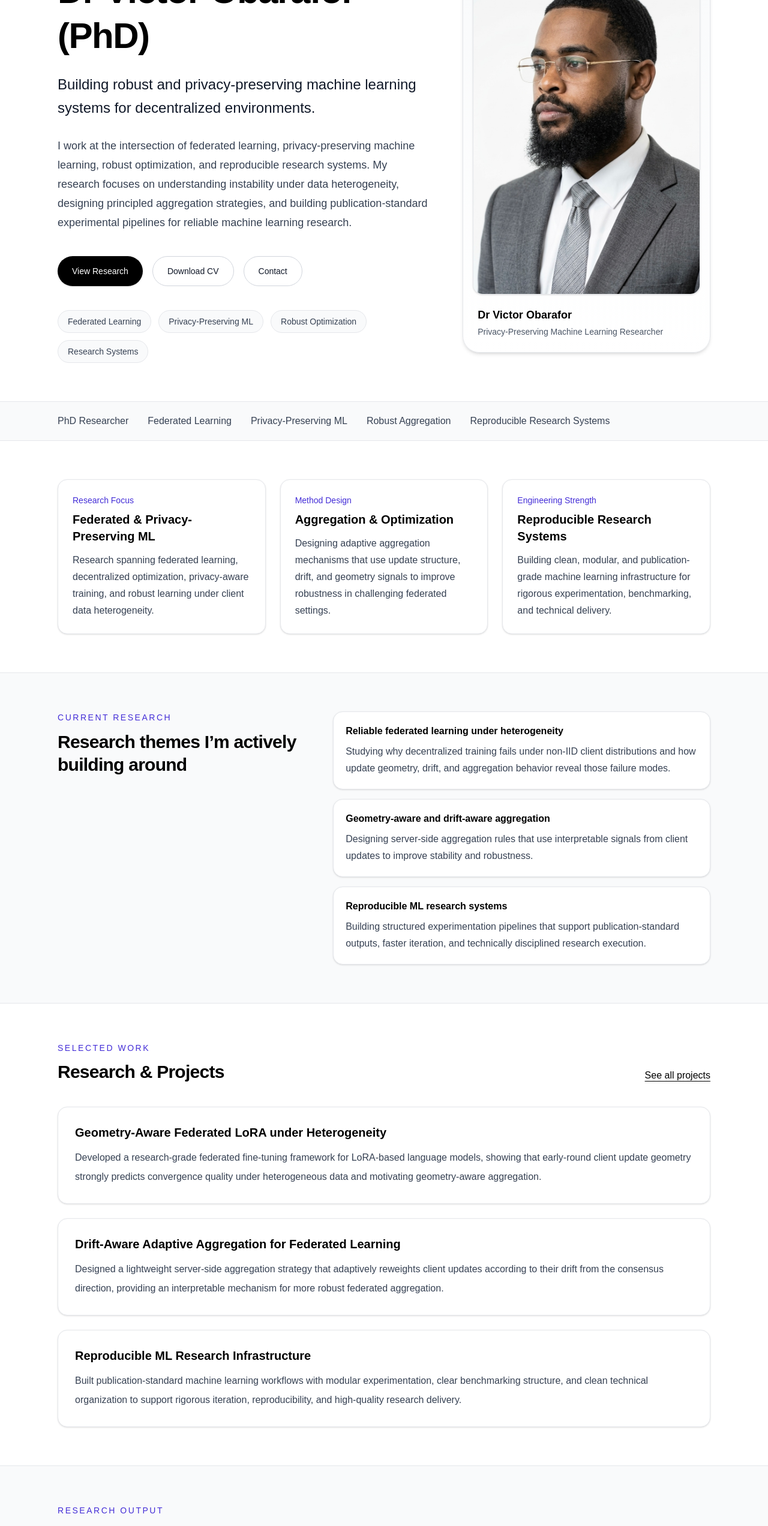
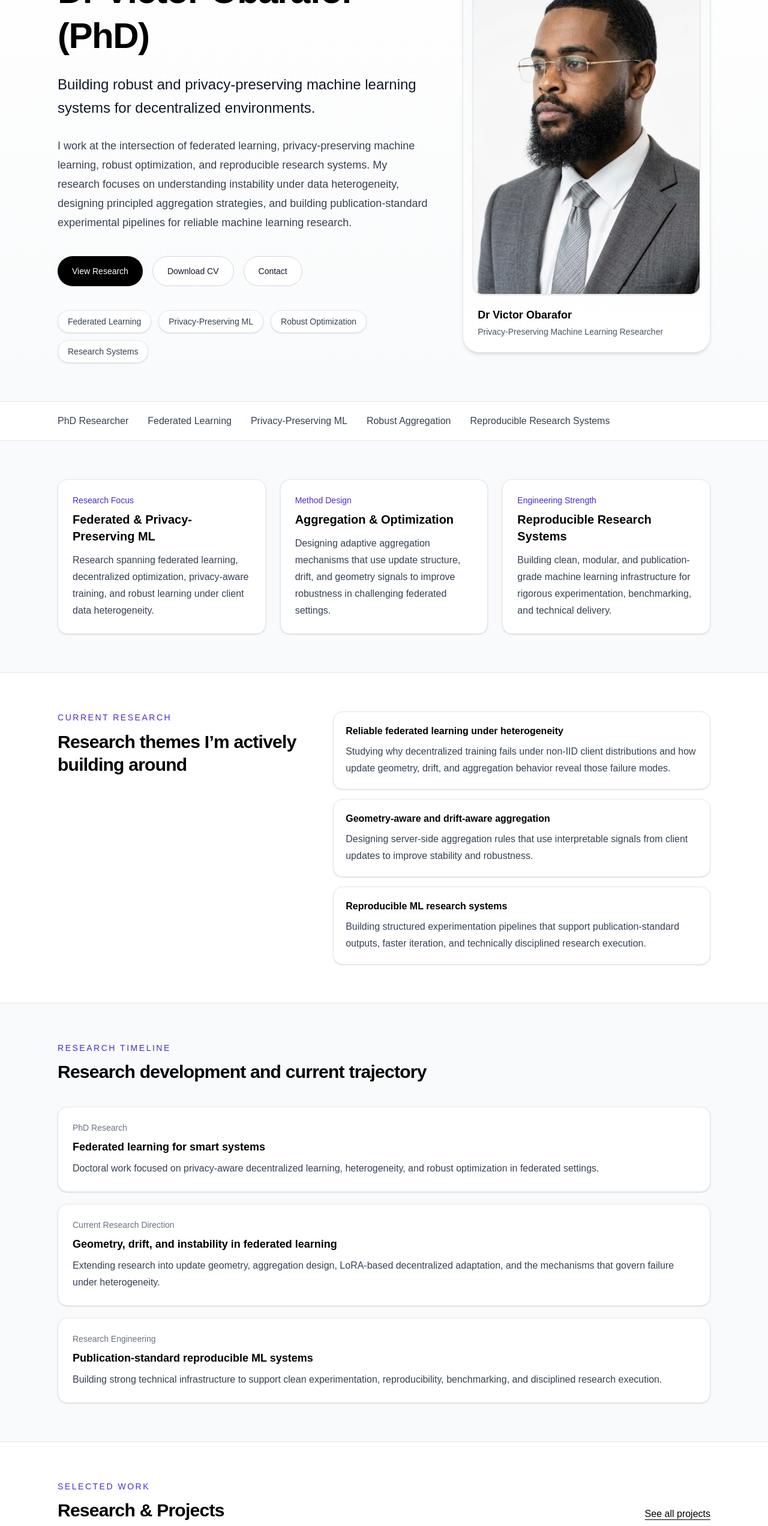
Before and after one commit to vicobarafor/-victor-website, a Next.js app: page / in a window 1280 px wide. Shown: the part 234-2778 px from the top of the page at 60% size. Built offline with nearby package versions, Linux system fonts and the light colour scheme.

Commit message:
Wave 8 publications and timeline section

```diff
--- a/app/page.tsx
+++ b/app/page.tsx
@@ -5,7 +5,7 @@
   return (
     <main className="min-h-screen bg-white text-black">
       {/* Hero */}
-      <section className="border-b border-gray-200 bg-white">
+      <section className="border-b border-gray-200 bg-gradient-to-b from-white to-gray-50">
         <div className="max-w-6xl mx-auto px-6 md:px-8 pt-20 pb-16">
           <div className="grid lg:grid-cols-[1.2fr_0.8fr] gap-14 items-center">
             <div className="max-w-4xl">
@@ -56,16 +56,16 @@
               </div>
 
               <div className="flex flex-wrap gap-3 text-sm text-gray-700">
-                <span className="rounded-full border border-gray-200 bg-gray-50 px-4 py-2">
+                <span className="rounded-full border border-gray-200 bg-white px-4 py-2 shadow-sm">
                   Federated Learning
                 </span>
-                <span className="rounded-full border border-gray-200 bg-gray-50 px-4 py-2">
+                <span className="rounded-full border border-gray-200 bg-white px-4 py-2 shadow-sm">
                   Privacy-Preserving ML
                 </span>
-                <span className="rounded-full border border-gray-200 bg-gray-50 px-4 py-2">
+                <span className="rounded-full border border-gray-200 bg-white px-4 py-2 shadow-sm">
                   Robust Optimization
                 </span>
-                <span className="rounded-full border border-gray-200 bg-gray-50 px-4 py-2">
+                <span className="rounded-full border border-gray-200 bg-white px-4 py-2 shadow-sm">
                   Research Systems
                 </span>
               </div>
@@ -79,7 +79,7 @@
                     alt="Professional portrait of Dr Victor Obarafor"
                     width={900}
                     height={1100}
-                    className="w-full h-auto object-cover"
+                    className="w-full h-auto object-contain"
                     priority
                   />
                 </div>
@@ -98,8 +98,8 @@
         </div>
       </section>
 
-      {/* Trust / Identity Strip */}
-      <section className="border-b border-gray-200 bg-gray-50">
+      {/* Trust Strip */}
+      <section className="border-b border-gray-200 bg-white">
         <div className="max-w-6xl mx-auto px-6 md:px-8 py-5">
           <div className="flex flex-wrap gap-x-8 gap-y-3 text-sm md:text-base text-gray-700">
             <span>PhD Researcher</span>
@@ -112,7 +112,7 @@
       </section>
 
       {/* Focus */}
-      <section className="bg-white border-b border-gray-200">
+      <section className="bg-gray-50 border-b border-gray-200">
         <div className="max-w-6xl mx-auto px-6 md:px-8 py-16">
           <div className="grid md:grid-cols-3 gap-6">
             <div className="rounded-2xl border border-gray-200 bg-white p-6 shadow-sm hover:shadow-md transition">
@@ -161,7 +161,7 @@
       </section>
 
       {/* Current Research */}
-      <section className="bg-gray-50 border-b border-gray-200">
+      <section className="bg-white border-b border-gray-200">
         <div className="max-w-6xl mx-auto px-6 md:px-8 py-16">
           <div className="grid lg:grid-cols-[0.8fr_1.2fr] gap-10">
             <div>
@@ -206,6 +206,55 @@
                   technically disciplined research execution.
                 </p>
               </div>
+            </div>
+          </div>
+        </div>
+      </section>
+
+      {/* Research Timeline */}
+      <section className="bg-gray-50 border-b border-gray-200">
+        <div className="max-w-6xl mx-auto px-6 md:px-8 py-16">
+          <p className="text-sm uppercase tracking-[0.18em] text-indigo-700 mb-3 font-medium">
+            Research Timeline
+          </p>
+          <h2 className="text-2xl md:text-3xl font-semibold tracking-tight mb-10">
+            Research development and current trajectory
+          </h2>
+
+          <div className="grid gap-5">
+            <div className="rounded-2xl border border-gray-200 bg-white p-6 shadow-sm">
+              <p className="text-sm text-gray-500 mb-2">PhD Research</p>
+              <h3 className="text-lg font-semibold mb-2">
+                Federated learning for smart systems
+              </h3>
+              <p className="text-gray-700 leading-7">
+                Doctoral work focused on privacy-aware decentralized learning,
+                heterogeneity, and robust optimization in federated settings.
+              </p>
+            </div>
+
+            <div className="rounded-2xl border border-gray-200 bg-white p-6 shadow-sm">
+              <p className="text-sm text-gray-500 mb-2">Current Research Direction</p>
+              <h3 className="text-lg font-semibold mb-2">
+                Geometry, drift, and instability in federated learning
+              </h3>
+              <p className="text-gray-700 leading-7">
+                Extending research into update geometry, aggregation design,
+                LoRA-based decentralized adaptation, and the mechanisms that
+                govern failure under heterogeneity.
+              </p>
+            </div>
+
+            <div className="rounded-2xl border border-gray-200 bg-white p-6 shadow-sm">
+              <p className="text-sm text-gray-500 mb-2">Research Engineering</p>
+              <h3 className="text-lg font-semibold mb-2">
+                Publication-standard reproducible ML systems
+              </h3>
+              <p className="text-gray-700 leading-7">
+                Building strong technical infrastructure to support clean
+                experimentation, reproducibility, benchmarking, and disciplined
+                research execution.
+              </p>
             </div>
           </div>
         </div>
@@ -287,39 +336,67 @@
         </div>
       </section>
 
-      {/* Publications / Output */}
+      {/* Publications */}
       <section className="bg-gray-50 border-b border-gray-200">
         <div className="max-w-6xl mx-auto px-6 md:px-8 py-16">
-          <p className="text-sm uppercase tracking-[0.18em] text-indigo-700 mb-3 font-medium">
-            Research Output
-          </p>
-          <h2 className="text-2xl md:text-3xl font-semibold tracking-tight mb-8">
-            Selected Publications & Technical Work
-          </h2>
+          <div className="flex items-end justify-between mb-10 gap-6">
+            <div>
+              <p className="text-sm uppercase tracking-[0.18em] text-indigo-700 mb-3 font-medium">
+                Publications & Output
+              </p>
+              <h2 className="text-2xl md:text-3xl font-semibold tracking-tight">
+                Selected Publications & Technical Work
+              </h2>
+            </div>
+
+            <Link
+              href="/projects"
+              className="text-sm md:text-base underline underline-offset-4 hover:text-indigo-700 transition"
+            >
+              Related projects
+            </Link>
+          </div>
 
           <div className="grid gap-5">
             <div className="rounded-2xl border border-gray-200 p-6 bg-white shadow-sm">
+              <p className="text-sm text-gray-500 mb-2">Research Study</p>
               <h3 className="font-semibold text-lg mb-2">
-                When Federated LoRA Fails: Geometry Dynamics and Instability
-                under Heterogeneity
+                When Federated LoRA Fails: Geometry Dynamics and Instability under Heterogeneity
               </h3>
-              <p className="text-gray-700 leading-7">
+              <p className="text-gray-700 leading-7 mb-3">
                 Research study on federated LoRA showing that early-round
                 geometric properties of client updates strongly predict final
                 performance under heterogeneity, alongside a geometry-aware
                 aggregation method.
               </p>
+              <p className="text-sm text-gray-500">
+                Federated Learning • LoRA • Update Geometry • Robust Aggregation
+              </p>
             </div>
 
             <div className="rounded-2xl border border-gray-200 p-6 bg-white shadow-sm">
+              <p className="text-sm text-gray-500 mb-2">Technical Report</p>
               <h3 className="font-semibold text-lg mb-2">
-                Drift-Aware Adaptive Aggregation for Federated Learning under
-                Client Data Heterogeneity
+                Drift-Aware Adaptive Aggregation for Federated Learning under Client Data Heterogeneity
               </h3>
-              <p className="text-gray-700 leading-7">
+              <p className="text-gray-700 leading-7 mb-3">
                 Technical report introducing a lightweight drift-aware
                 aggregation rule that uses deviation from the mean update
                 direction as a signal for more robust federated aggregation.
+              </p>
+              <p className="text-sm text-gray-500">
+                Federated Learning • Drift Modeling • Aggregation • Non-IID Learning
+              </p>
+            </div>
+
+            <div className="rounded-2xl border border-dashed border-gray-300 p-6 bg-white">
+              <p className="text-sm text-gray-500 mb-2">Ongoing Output</p>
+              <h3 className="font-semibold text-lg mb-2">
+                Additional publications, write-ups, and research notes
+              </h3>
+              <p className="text-gray-700 leading-7">
+                This section will continue to grow with new research papers,
+                technical reports, and project-linked outputs as work develops.
               </p>
             </div>
           </div>
@@ -334,8 +411,7 @@
               Research Direction
             </p>
             <h2 className="text-2xl md:text-4xl font-semibold tracking-tight mb-5 leading-tight">
-              Building reliable machine learning under heterogeneity and privacy
-              constraints
+              Building reliable machine learning under heterogeneity and privacy constraints
             </h2>
             <p className="text-gray-700 leading-8 text-base md:text-lg">
               My work sits at the intersection of federated learning,
```
